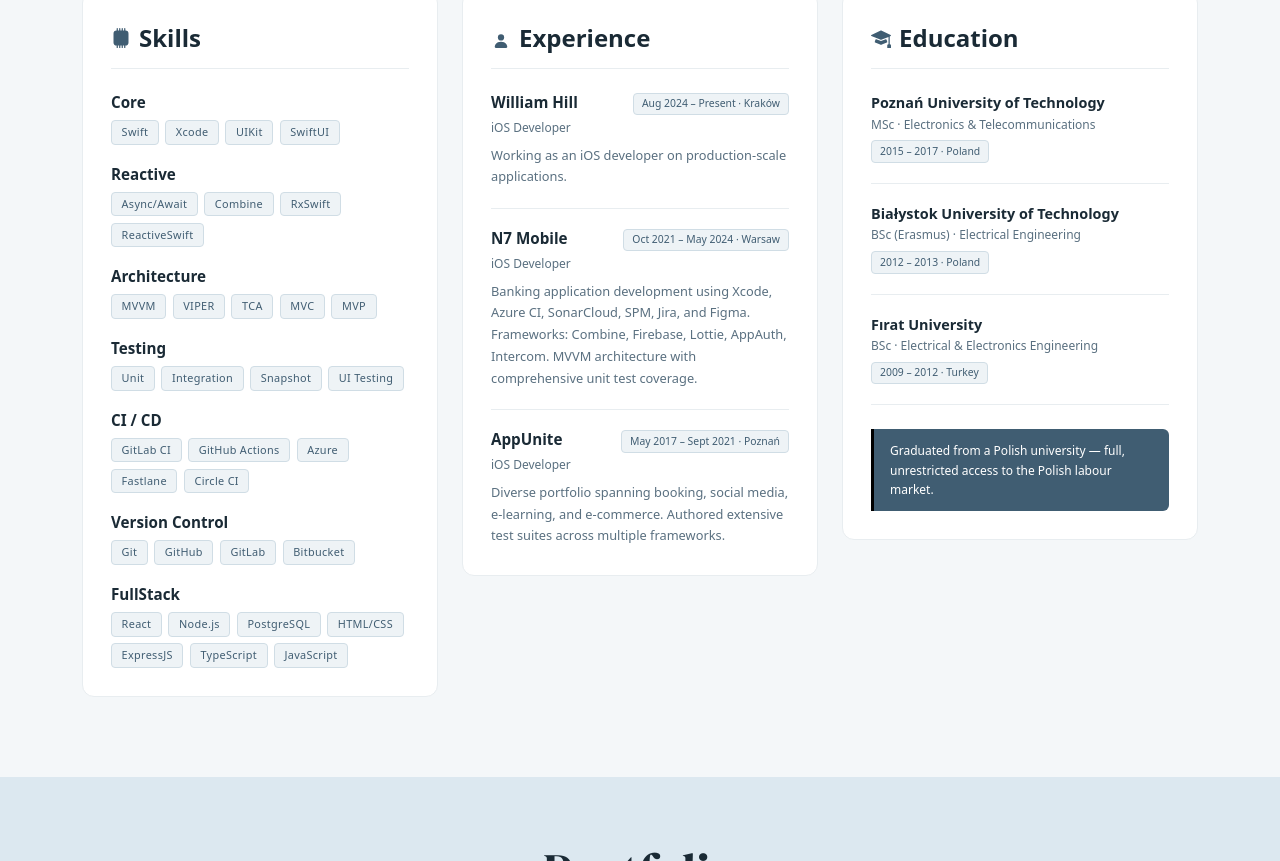
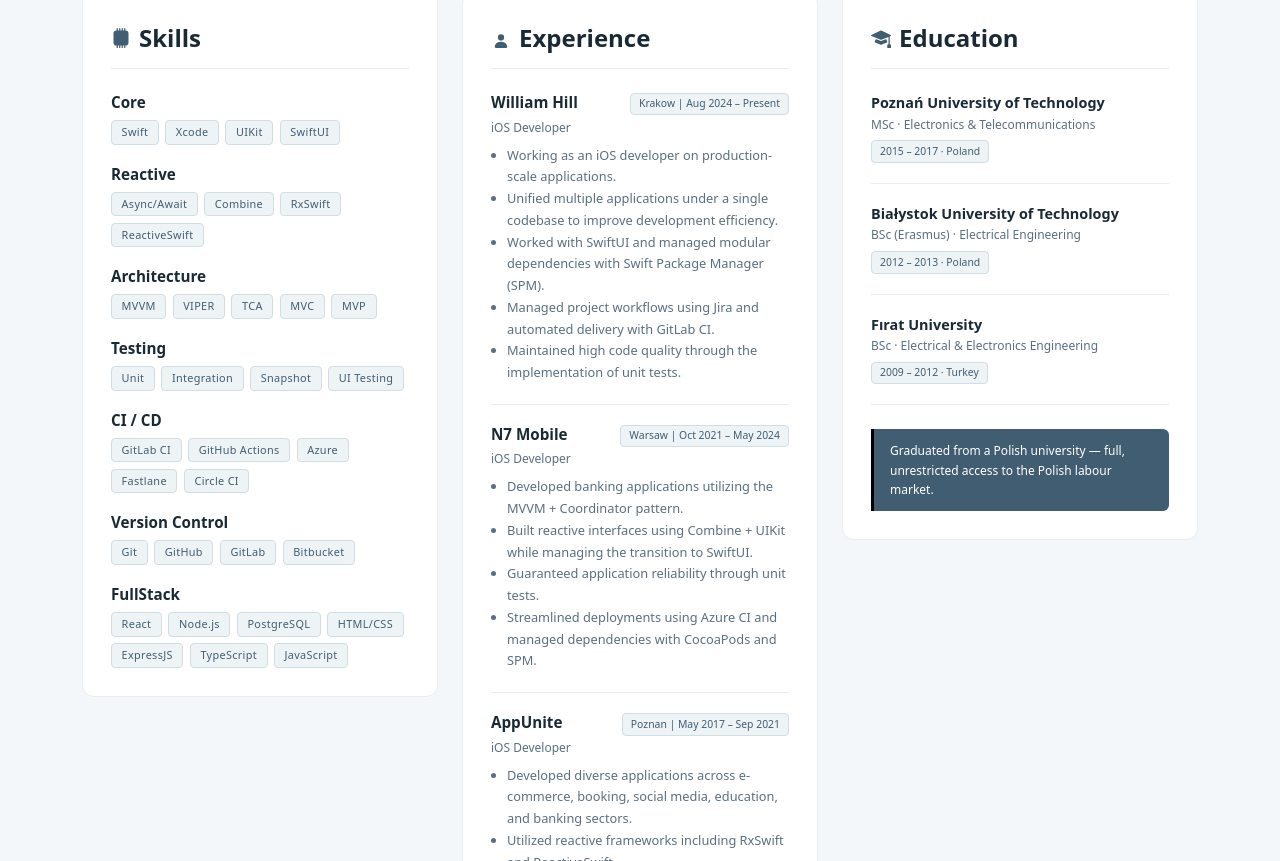
Before and after one commit to fatihkaganemre/personal-webiste, a React (Vite) app in the folder my-website/: page / in a window 1280 px wide. Shown: the part 699-1560 px from the top of the page. Built offline with nearby package versions, Linux system fonts and the light colour scheme.

Commit message:
Update experience

```diff
--- a/my-website/src/components/features/Experience.css
+++ b/my-website/src/components/features/Experience.css
@@ -51,3 +51,8 @@
   color: var(--ink-mid);
   line-height: 1.7;
 }
+
+.exp-desc-list {
+  margin: 0;
+  padding-left: 1rem;
+}
--- a/my-website/src/components/features/Experience.jsx
+++ b/my-website/src/components/features/Experience.jsx
@@ -5,22 +5,36 @@
   {
     company: "William Hill",
     role: "iOS Developer",
-    period: "Aug 2024 – Present · Kraków",
-    description: "Working as an iOS developer on production-scale applications.",
+    period: "Krakow | Aug 2024 – Present",
+    description: [
+      "Working as an iOS developer on production-scale applications.",
+      "Unified multiple applications under a single codebase to improve development efficiency.",
+      "Worked with SwiftUI and managed modular dependencies with Swift Package Manager (SPM).",
+      "Managed project workflows using Jira and automated delivery with GitLab CI.",
+      "Maintained high code quality through the implementation of unit tests.",
+    ],
   },
   {
     company: "N7 Mobile",
     role: "iOS Developer",
-    period: "Oct 2021 – May 2024 · Warsaw",
-    description:
-      "Banking application development using Xcode, Azure CI, SonarCloud, SPM, Jira, and Figma. Frameworks: Combine, Firebase, Lottie, AppAuth, Intercom. MVVM architecture with comprehensive unit test coverage.",
+    period: "Warsaw | Oct 2021 – May 2024",
+    description: [
+      "Developed banking applications utilizing the MVVM + Coordinator pattern.",
+      "Built reactive interfaces using Combine + UIKit while managing the transition to SwiftUI.",
+      "Guaranteed application reliability through unit tests.",
+      "Streamlined deployments using Azure CI and managed dependencies with CocoaPods and SPM.",
+    ],
   },
   {
     company: "AppUnite",
     role: "iOS Developer",
-    period: "May 2017 – Sept 2021 · Poznań",
-    description:
-      "Diverse portfolio spanning booking, social media, e-learning, and e-commerce. Authored extensive test suites across multiple frameworks.",
+    period: "Poznan | May 2017 – Sep 2021",
+    description: [
+      "Developed diverse applications across e-commerce, booking, social media, education, and banking sectors.",
+      "Utilized reactive frameworks including RxSwift and ReactiveSwift.",
+      "Implemented a comprehensive testing suite covering unit, UI, snapshot, and end-to-end testing.",
+      "Managed CI/CD pipelines via GitLab CI and Circle CI and handled dependencies with CocoaPods and Carthage.",
+    ],
   },
 ];
 
@@ -39,7 +53,13 @@
         <span className="exp-period">{period}</span>
       </div>
       <div className="exp-role">{role}</div>
-      <div className="exp-desc">{description}</div>
+      <ul className="exp-desc-list">
+        {description.map((item) => (
+          <li key={item} className="exp-desc">
+            {item}
+          </li>
+        ))}
+      </ul>
     </div>
   );
 }
```
